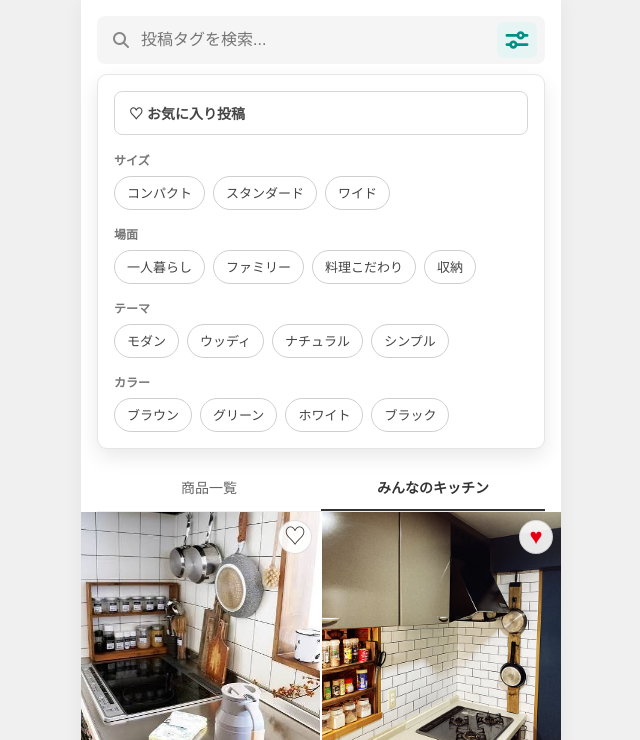
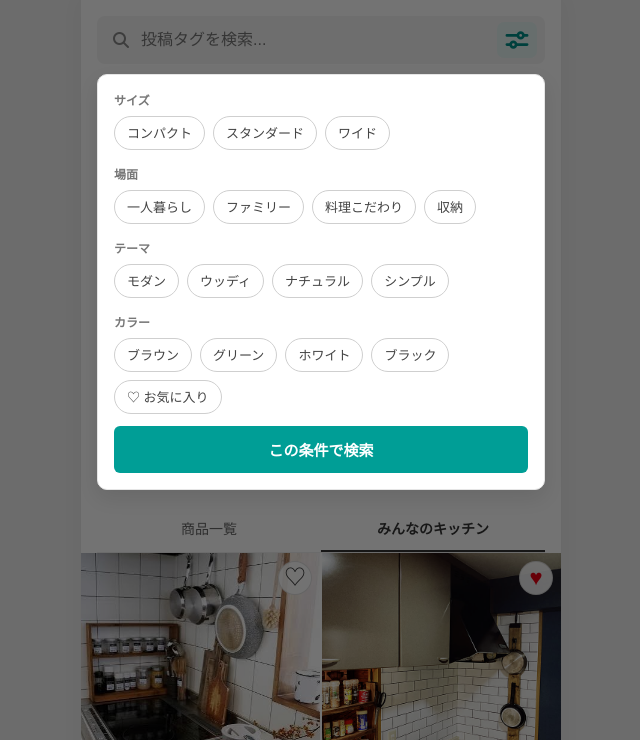
Before and after one commit to rykino28-creator/hackathon-2026-summer, a website built with Vite: page index.html in a window 1280 px wide. Both pictures are taken after a click on the button "タグで絞り込む". Shown: the top 740 px of the page, without its empty margins (319-959 px from the left). Built offline with nearby package versions, Linux system fonts and the light colour scheme.

Commit message:
お気に入りの検索

```diff
--- a/index.html
+++ b/index.html
@@ -26,10 +26,15 @@
                     </button>
                 </form>
 
-                <section class="filter-panel" id="filterPanel" aria-label="タグの絞り込み" hidden>
-                    <button class="favorite-filter" id="favoriteFilter" type="button" aria-pressed="false"></button>
+                <div class="filter-overlay" id="filterOverlay" hidden></div>
+
+                <section class="filter-panel" id="filterPanel" role="dialog" aria-modal="true"
+                    aria-label="タグの絞り込み" hidden>
+                    <button class="filter-chip favorite-filter" id="favoriteFilter" type="button"
+                        aria-pressed="false"></button>
                     <div id="filterGroups"></div>
                     <button class="filter-clear" id="filterClear" type="button" hidden>選択をすべて解除</button>
+                    <button class="filter-apply" id="filterApply" type="button">この条件で検索</button>
                 </section>
             </div>
 
--- a/src/index.js
+++ b/src/index.js
@@ -21,6 +21,8 @@ const filterPanel = document.getElementById('filterPanel');
 const filterGroupsContainer = document.getElementById('filterGroups');
 const filterClear = document.getElementById('filterClear');
 const favoriteFilter = document.getElementById('favoriteFilter');
+const filterOverlay = document.getElementById('filterOverlay');
+const filterApply = document.getElementById('filterApply');
 
 searchInput.value = urlParams.get('q') || '';
 
@@ -106,8 +108,8 @@ function updateFilterButtons() {
   favoriteFilter.classList.toggle('is-selected', favoritesOnly);
   favoriteFilter.setAttribute('aria-pressed', String(favoritesOnly));
   favoriteFilter.textContent = favoritesOnly
-    ? '♥ お気に入り投稿 ×'
-    : '♡ お気に入り投稿';
+    ? '♥ お気に入り ×'
+    : '♡ お気に入り';
   filterToggle.classList.toggle('has-selection', selectedTags.size > 0 || favoritesOnly);
 }
 
@@ -135,6 +137,7 @@ function createFilterGroups() {
       });
       chips.appendChild(button);
     });
+    if (group.label === 'カラー') chips.appendChild(favoriteFilter);
     section.appendChild(chips);
     filterGroupsContainer.appendChild(section);
   });
@@ -143,11 +146,18 @@ function createFilterGroups() {
 
 function setFilterPanel(isOpen) {
   filterPanel.hidden = !isOpen;
+  filterOverlay.hidden = !isOpen;
+  document.body.classList.toggle('filter-open', isOpen);
   filterToggle.classList.toggle('is-open', isOpen);
   filterToggle.setAttribute('aria-expanded', String(isOpen));
 }
 
 filterToggle.addEventListener('click', () => setFilterPanel(filterPanel.hidden));
+filterOverlay.addEventListener('click', () => setFilterPanel(false));
+filterApply.addEventListener('click', () => {
+  renderPosts();
+  setFilterPanel(false);
+});
 favoriteFilter.addEventListener('click', () => {
   favoritesOnly = !favoritesOnly;
   updateFilterButtons();
@@ -164,6 +174,9 @@ searchForm.addEventListener('submit', (event) => {
   renderPosts();
 });
 searchInput.addEventListener('input', renderPosts);
+document.addEventListener('keydown', (event) => {
+  if (event.key === 'Escape' && !filterPanel.hidden) setFilterPanel(false);
+});
 
 createFilterGroups();
 setFilterPanel(selectedTags.size > 0 || favoritesOnly);
--- a/style.css
+++ b/style.css
@@ -92,6 +92,8 @@ body {
 }
 
 .filter-panel {
+    position: relative;
+    z-index: 2;
     max-height: calc(100vh - 150px);
     overflow-y: auto;
     margin-top: 10px;
@@ -106,24 +108,33 @@ body {
     display: none;
 }
 
+.filter-overlay {
+    position: fixed;
+    z-index: 1;
+    inset: 0;
+    background: rgba(0, 0, 0, 0.55);
+}
+
+.filter-overlay[hidden] {
+    display: none;
+}
+
+body.filter-open {
+    overflow: hidden;
+}
+
+body.filter-open .header {
+    z-index: 200;
+}
+
 .favorite-filter {
-    width: 100%;
-    margin-bottom: 16px;
-    padding: 11px 14px;
-    border: 1px solid #d6d6d6;
-    border-radius: 8px;
-    background: #ffffff;
-    color: #444444;
-    font-size: 14px;
-    font-weight: bold;
-    text-align: left;
-    cursor: pointer;
+    white-space: nowrap;
 }
 
 .favorite-filter.is-selected {
-    border-color: #e60012;
-    background: #fff1f2;
-    color: #d50012;
+    border-color: #008f87;
+    background: #e6f5f3;
+    color: #007a74;
 }
 
 .filter-group + .filter-group {
@@ -177,6 +188,19 @@ body {
     color: #666;
     font-size: 13px;
     text-decoration: underline;
+    cursor: pointer;
+}
+
+.filter-apply {
+    width: 100%;
+    margin-top: 12px;
+    padding: 13px 16px;
+    border: 0;
+    border-radius: 6px;
+    background: #009E96;
+    color: #ffffff;
+    font-size: 15px;
+    font-weight: bold;
     cursor: pointer;
 }
 
```
